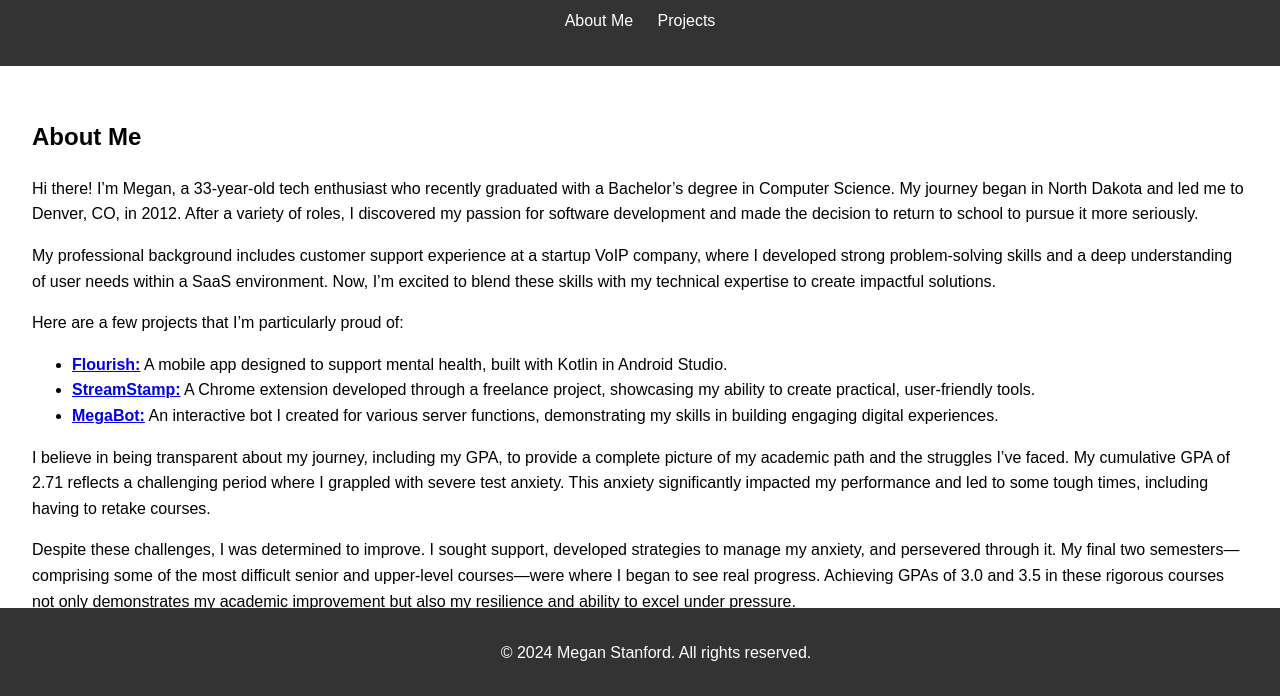
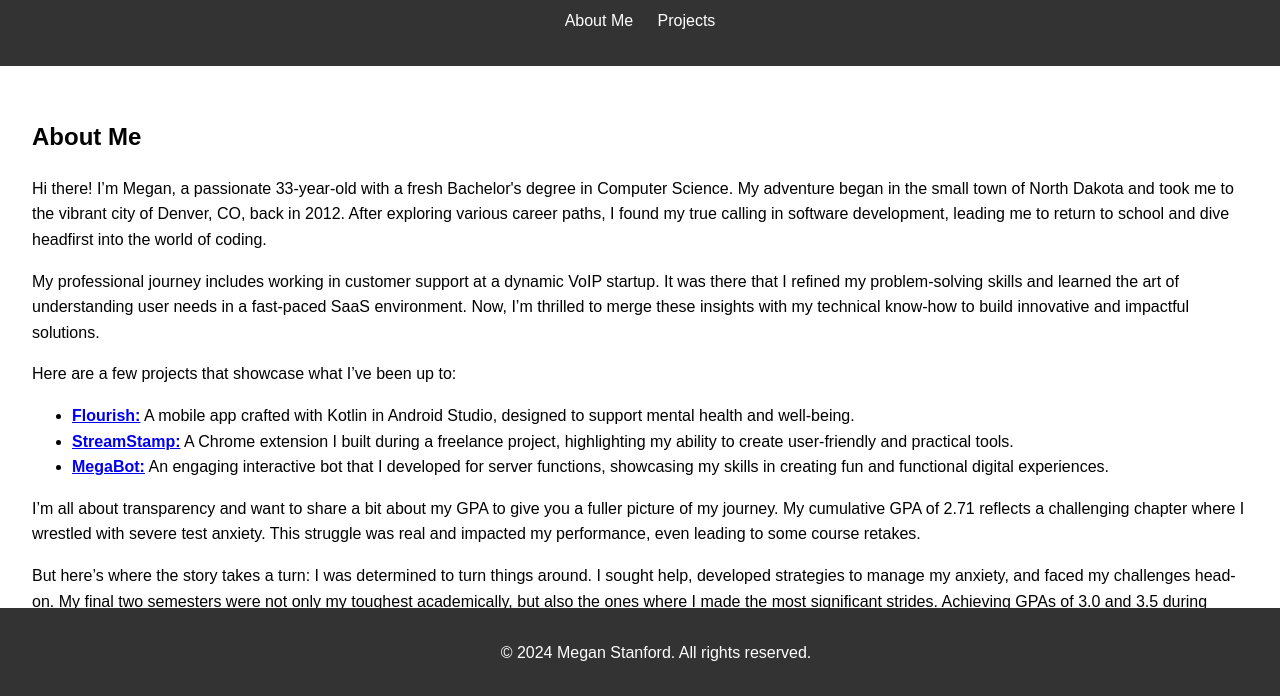
Before and after one commit to mesta88/mesta88.github.io, a plain HTML site: page index.html in a window 1280 px wide. Shown: the part 102-798 px from the top of the page. Drawn offline with Linux system fonts and the light colour scheme.

Commit message:
adjusting overall text and tone

```diff
--- a/index.html
+++ b/index.html
@@ -20,33 +20,33 @@
     <section id="about">
         <h2>About Me</h2>
         <p>
-            Hi there! I’m Megan, a 33-year-old tech enthusiast who recently graduated with a Bachelor’s degree in Computer Science. My journey began in North Dakota and led me to Denver, CO, in 2012. After a variety of roles, I discovered my passion for software development and made the decision to return to school to pursue it more seriously.
+            Hi there! I’m Megan, a passionate 33-year-old with a fresh Bachelor's degree in Computer Science. My adventure began in the small town of North Dakota and took me to the vibrant city of Denver, CO, back in 2012. After exploring various career paths, I found my true calling in software development, leading me to return to school and dive headfirst into the world of coding.
         </p>
 
         <p>
-            My professional background includes customer support experience at a startup VoIP company, where I developed strong problem-solving skills and a deep understanding of user needs within a SaaS environment. Now, I’m excited to blend these skills with my technical expertise to create impactful solutions.
+            My professional journey includes working in customer support at a dynamic VoIP startup. It was there that I refined my problem-solving skills and learned the art of understanding user needs in a fast-paced SaaS environment. Now, I’m thrilled to merge these insights with my technical know-how to build innovative and impactful solutions.
         </p>
 
         <p>
-            Here are a few projects that I’m particularly proud of:
+            Here are a few projects that showcase what I’ve been up to:
         </p>
 
         <ul>
-            <li><a href="#flourish"><strong>Flourish:</strong></a> A mobile app designed to support mental health, built with Kotlin in Android Studio.</li>
-            <li><a href="#streamstamp"><strong>StreamStamp:</strong></a> A Chrome extension developed through a freelance project, showcasing my ability to create practical, user-friendly tools.</li>
-            <li><a href="#megabot"><strong>MegaBot:</strong></a> An interactive bot I created for various server functions, demonstrating my skills in building engaging digital experiences.</li>
+            <li><a href="#flourish"><strong>Flourish:</strong></a> A mobile app crafted with Kotlin in Android Studio, designed to support mental health and well-being.</li>
+            <li><a href="#streamstamp"><strong>StreamStamp:</strong></a> A Chrome extension I built during a freelance project, highlighting my ability to create user-friendly and practical tools.</li>
+            <li><a href="#megabot"><strong>MegaBot:</strong></a> An engaging interactive bot that I developed for server functions, showcasing my skills in creating fun and functional digital experiences.</li>
         </ul>
 
         <p>
-            I believe in being transparent about my journey, including my GPA, to provide a complete picture of my academic path and the struggles I’ve faced. My cumulative GPA of 2.71 reflects a challenging period where I grappled with severe test anxiety. This anxiety significantly impacted my performance and led to some tough times, including having to retake courses.
+            I’m all about transparency and want to share a bit about my GPA to give you a fuller picture of my journey. My cumulative GPA of 2.71 reflects a challenging chapter where I wrestled with severe test anxiety. This struggle was real and impacted my performance, even leading to some course retakes.
         </p>
 
         <p>
-            Despite these challenges, I was determined to improve. I sought support, developed strategies to manage my anxiety, and persevered through it. My final two semesters—comprising some of the most difficult senior and upper-level courses—were where I began to see real progress. Achieving GPAs of 3.0 and 3.5 in these rigorous courses not only demonstrates my academic improvement but also my resilience and ability to excel under pressure.
+            But here’s where the story takes a turn: I was determined to turn things around. I sought help, developed strategies to manage my anxiety, and faced my challenges head-on. My final two semesters were not only my toughest academically, but also the ones where I made the most significant strides. Achieving GPAs of 3.0 and 3.5 during these demanding senior and upper-level courses is a testament to my resilience and growth under pressure.
         </p>
 
         <p>
-            Thank you for taking the time to visit my portfolio. I’m eager to bring my unique blend of technical skills and customer-focused experience to new opportunities and contribute positively to a dynamic team.
+            Thank you for stopping by my portfolio. I’m excited to bring my unique blend of technical skills and customer-focused experience to new opportunities and contribute positively to a vibrant team. Let’s create something amazing together!
         </p>
     </section>
 
```
